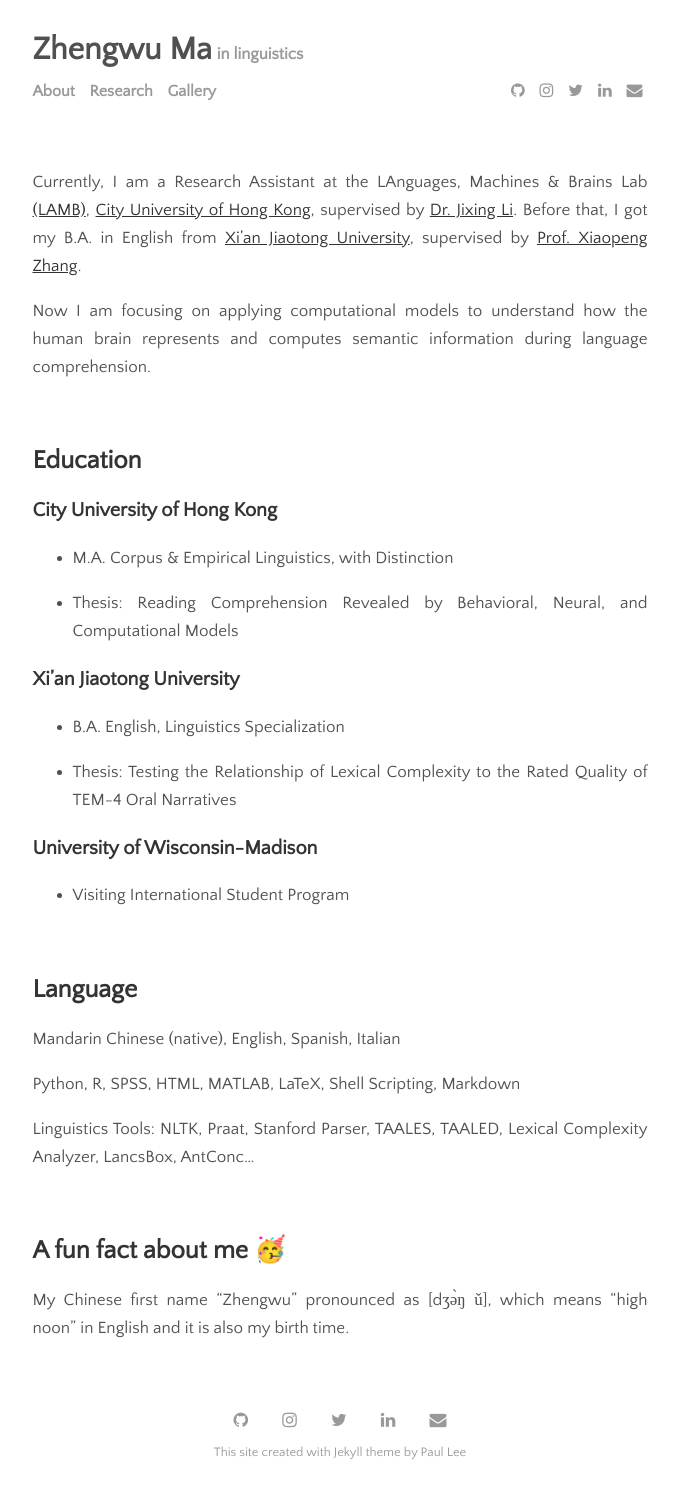
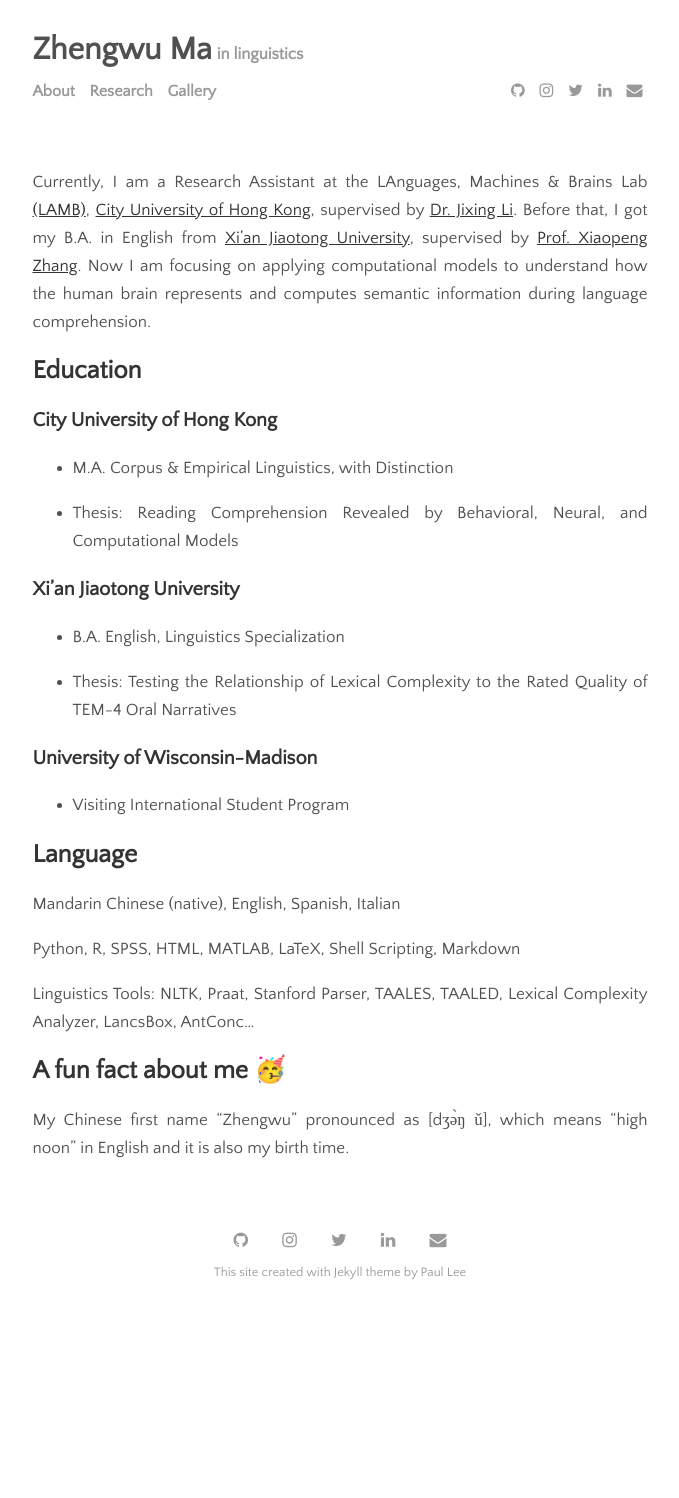
Before and after one commit to zhengwuma/zhengwuma.github.io, a Jekyll site: the page built from menu/about.md, in a window 1280 px wide. Shown: the whole page, without its empty margins (300-979 px from the left). Built offline with Jekyll 4.4.1, drawn with Linux system fonts in a browser that asks for light colours; after the commit the page ends 1318 px from its top, so only the background shows below that.

Commit message:
Update about.md

```diff
--- a/menu/about.md
+++ b/menu/about.md
@@ -3,11 +3,7 @@ layout: page
 title: About
 permalink: /about
 ---
-Currently, I am a Research Assistant at the LAnguages, Machines & Brains Lab [(LAMB)](https://compneurolinglab.github.io/), [City University of Hong Kong](https://www.cityu.edu.hk/), supervised by [Dr. Jixing Li](https://jixing-li.github.io/). Before that, I got my B.A. in English from [Xi'an Jiaotong University](http://www.xjtu.edu.cn), supervised by [Prof. Xiaopeng Zhang](http://gr.xjtu.edu.cn/en/web/zhangxp).
-
-Now I am focusing on applying computational models to understand how the human brain represents and computes semantic information during language comprehension.
-
-<br>
+Currently, I am a Research Assistant at the LAnguages, Machines & Brains Lab [(LAMB)](https://compneurolinglab.github.io/), [City University of Hong Kong](https://www.cityu.edu.hk/), supervised by [Dr. Jixing Li](https://jixing-li.github.io/). Before that, I got my B.A. in English from [Xi'an Jiaotong University](http://www.xjtu.edu.cn), supervised by [Prof. Xiaopeng Zhang](http://gr.xjtu.edu.cn/en/web/zhangxp). Now I am focusing on applying computational models to understand how the human brain represents and computes semantic information during language comprehension.
 
 ## Education
 
@@ -27,7 +23,6 @@ Now I am focusing on applying computational models to understand how the human b
 
 - Visiting International Student Program
 
-<br>
 
 ## Language
 
@@ -37,7 +32,6 @@ Python, R, SPSS, HTML, MATLAB, LaTeX, Shell Scripting, Markdown
 
 Linguistics Tools: NLTK, Praat, Stanford Parser, TAALES, TAALED, Lexical Complexity Analyzer, LancsBox, AntConc...
 
-<br>
 
 ## A fun fact about me 🥳
 
```
